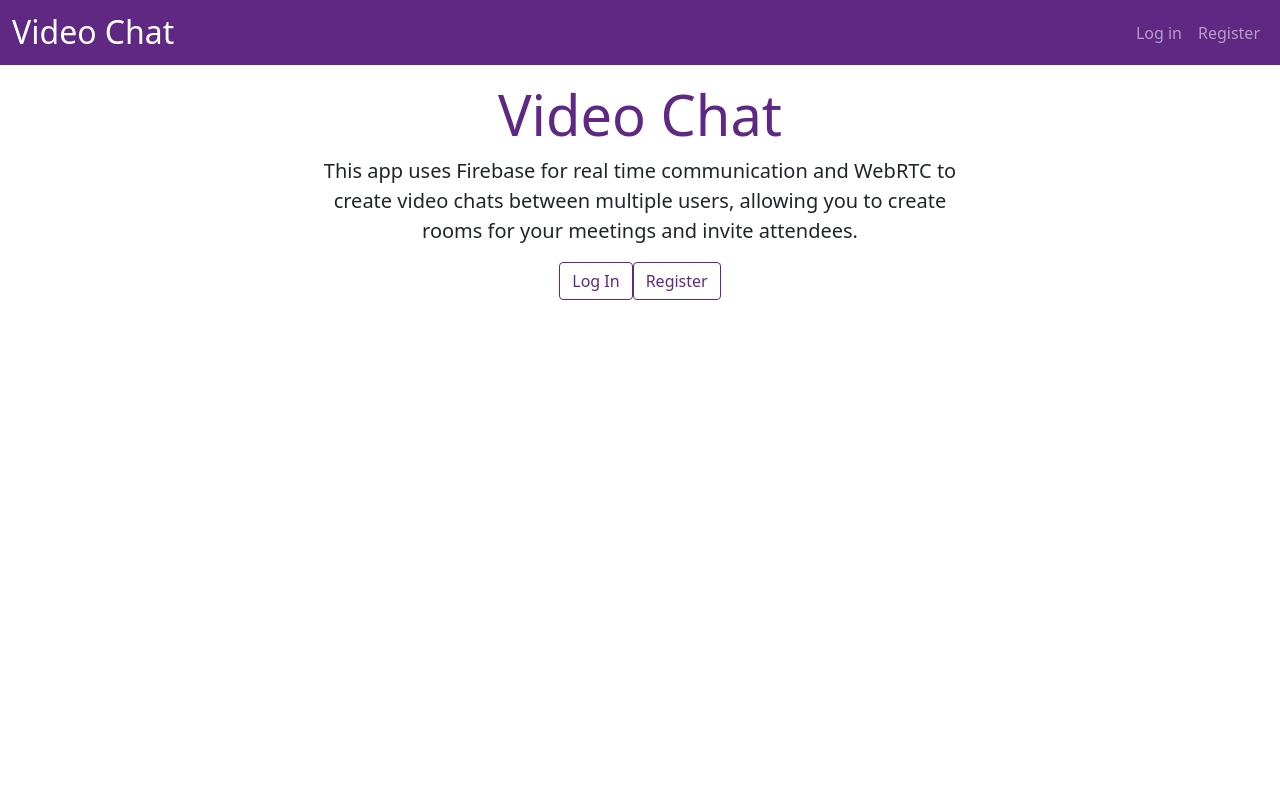
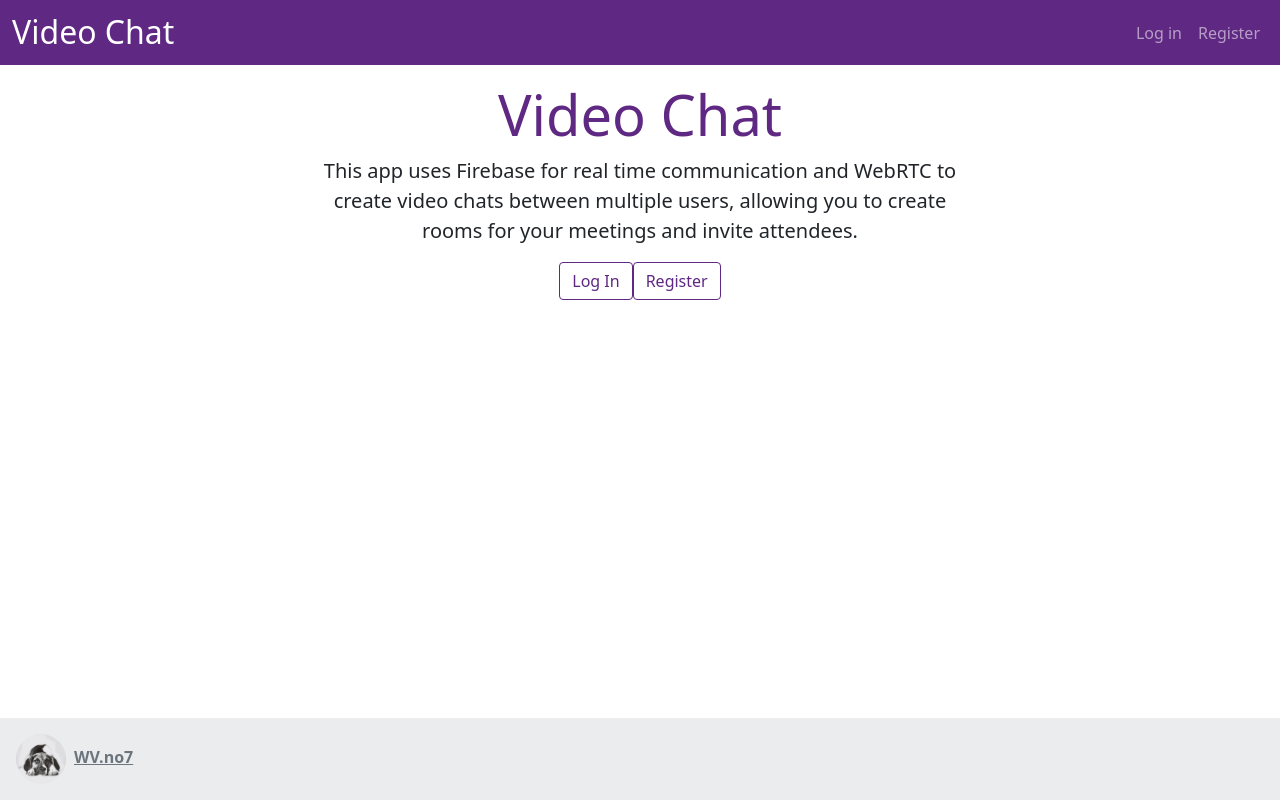
Before and after one commit to WV-no7/video-chat, a Vue app: page /#/ in a window 1280 px wide. Built offline with nearby package versions, Linux system fonts and the light colour scheme; no server answers; what vue-webrtc would draw is missing.

Commit message:
UI Updates

```diff
--- a/src/App.vue
+++ b/src/App.vue
@@ -3,6 +3,7 @@
   <div id="app">
     <Navigation :user='user' @logout="logout"/>
     <router-view :user='user' @logout="logout" :rooms="rooms" @addRoom="addRoom" @deleteRoom="deleteRoom" @checkIn="checkIn"/>
+    <Footer />
   </div>
 </template>
 <script>
@@ -10,6 +11,7 @@ import firebase from 'firebase/compat/app';
 import 'firebase/compat/auth';
 import 'firebase/compat/firestore';
 import Navigation from '@/components/Navigation'
+import Footer from '@/components/Footer'
 import db from './db.js'
 
 export default {
@@ -91,7 +93,8 @@ export default {
     })
   },
   components:{
-    Navigation
+    Navigation,
+    Footer
   }
 }
 </script>
--- /dev/null
+++ b/src/components/Footer.vue
@@ -0,0 +1,18 @@
+<template>
+    <!-- Footer -->
+    <footer class="text-center text-lg-start bg-light text-muted fixed-bottom">
+        <div class="text-left p-3" style="background-color: rgba(0, 0, 0, 0.05);">
+            <img src="../assets/wvno7.jpg" alt="Avatar" class="avatar">
+            <a class="text-reset fw-bold p-2" href="https://github.com/WV-no7">WV.no7</a>
+        </div>
+    </footer>
+    <!-- Footer -->
+</template>
+<style lang="scss">
+.avatar {
+  vertical-align: middle;
+  width: 50px;
+  height: 50px;
+  border-radius: 50%;
+}
+</style>
--- a/src/views/Chat.vue
+++ b/src/views/Chat.vue
@@ -24,7 +24,7 @@
                     <span class="mr-2" :class="[attendee.webRTCID ? 'text-success':'text-secondary']" title="On Air">
                         <font-awesome-icon icon="podcast"></font-awesome-icon>
                     </span>
-                    <span class="pl-1" :class="[attendee.id == user.uid ? 'font-weight-bold text-danger':'']">{{attendee.displayName}}</span>
+                    <span class="pl-1" :class="[attendee.id == user.uid ? 'font-weight-bold text-danger':'']">{{attendee.displayName}}<span v-if="attendee.id == hostID"> (Host)</span></span>
                 </li>
             </ul>
             <div v-if="user && user.uid == hostID">
```
Also changed, not shown: src/assets/wvno7.jpg (added).
